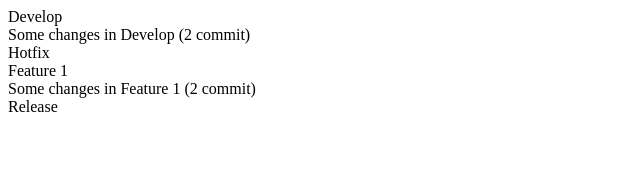
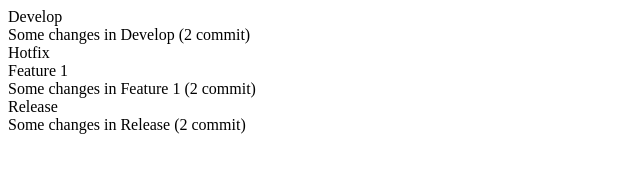
Before and after one commit to TPoleliuk/Hillel_Front-end-Pro-HW-35, a plain HTML site: page index.html in a window 1280 px wide. Shown: the whole page, without its empty margins (0-640 px from the left). Drawn offline with Linux system fonts and the light colour scheme.

Commit message:
2 Some changes in Release-branch

```diff
--- a/index.html
+++ b/index.html
@@ -20,6 +20,8 @@
     <div>Some changes in Feature 1 (2 commit)</div>
 
     <div>Release</div>
+
+    <div>Some changes in Release (2 commit)</div>
 </body>
 
 </html>
```
